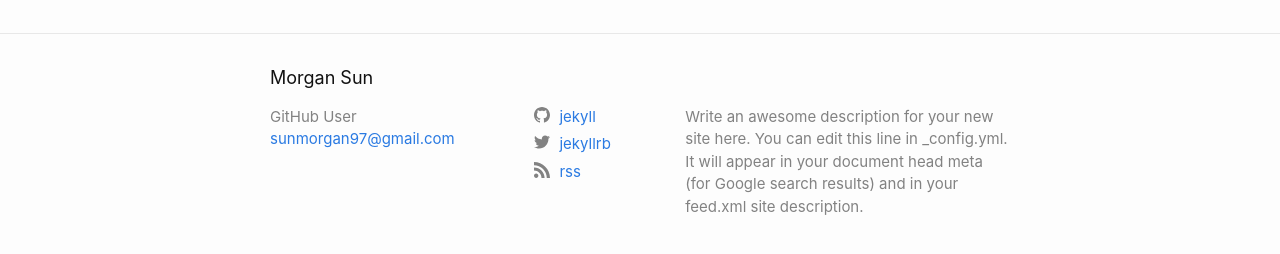
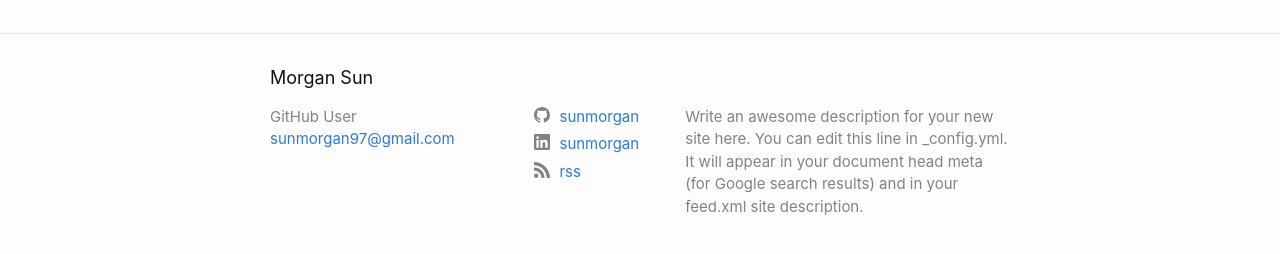
Before and after one commit to sunmorgan/sunmorgan.github.io, a Jekyll site: the page built from index.md, in a window 1280 px wide. Shown: the part 622-876 px from the top of the page. Built offline with Jekyll 4.4.1, drawn with Linux system fonts in a browser that asks for light colours.

Commit message:
updated on confic

```diff
--- a/_config.yml
+++ b/_config.yml
@@ -7,14 +7,13 @@ description: > # this means to ignore newlines until "twitter_username:"
   Google search results) and in your feed.xml site description.
 
 # social links
-twitter_username: jekyllrb
-github_username:  jekyll
+github_username:  sunmorgan
 rss: rss
 # dribbble_username: jekyll
 # facebook_username: jekyll
 # flickr_username: jekyll
 # instagram_username: jekyll
-# linkedin_username: jekyll
+linkedin_username: sunmorgan
 # pinterest_username: jekyll
 # youtube_username: jekyll
 # googleplus_username: +jekyll
```
